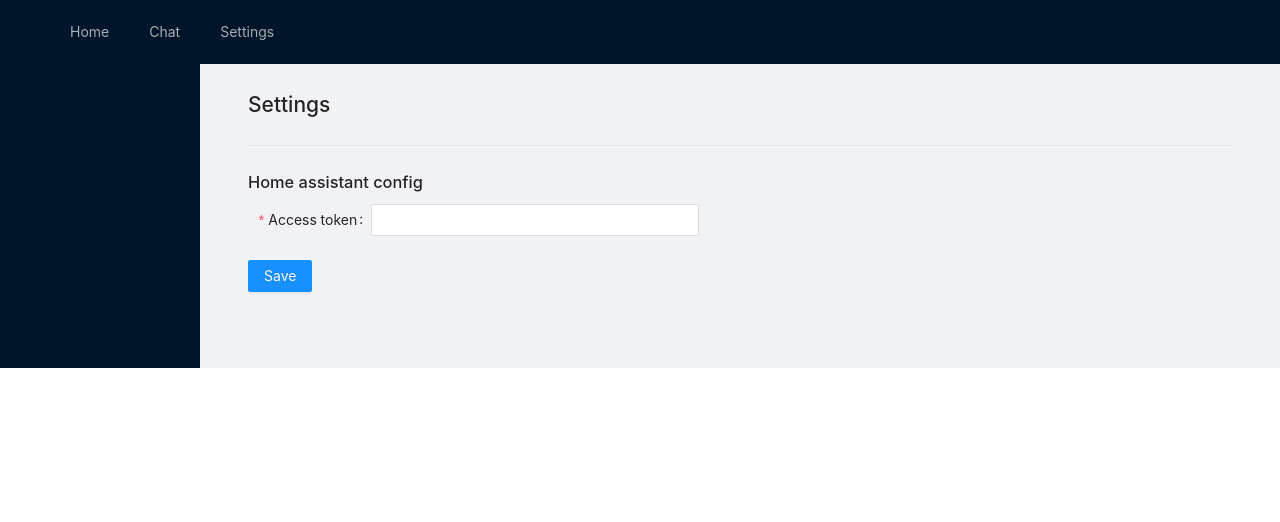
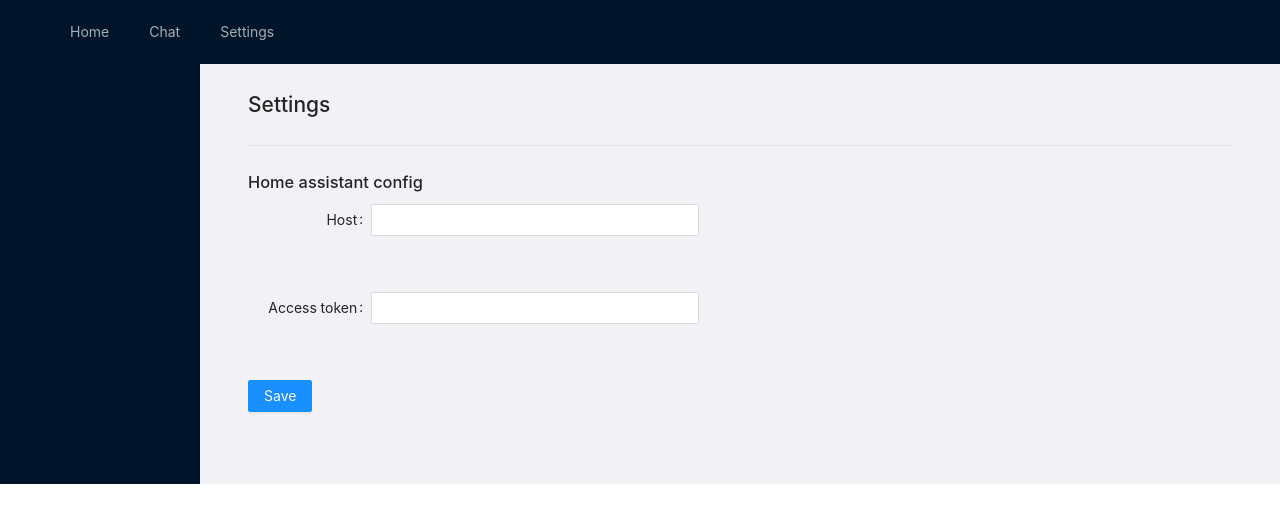
Before and after one commit to dresl/django-react-app, a React (Create React App) app in the folder django-react-frontend/: page /settings in a window 1280 px wide. Shown: the top 522 px of the page. Built offline with nearby package versions, Linux system fonts and the light colour scheme.

Commit message:
Cleanups and add host localstorage

```diff
--- a/django-react-frontend/package.json
+++ b/django-react-frontend/package.json
@@ -3,6 +3,7 @@
   "version": "0.1.0",
   "private": true,
   "dependencies": {
+    "@ant-design/icons": "^4.2.1",
     "@craco/craco": "^5.6.4",
     "@testing-library/jest-dom": "^4.2.4",
     "@testing-library/react": "^9.5.0",
--- a/django-react-frontend/src/App.js
+++ b/django-react-frontend/src/App.js
@@ -1,18 +1,7 @@
-import React, { useReducer } from 'react';
-import { UserOutlined, LaptopOutlined, NotificationOutlined } from '@ant-design/icons';
-import { Layout, Menu, Breadcrumb } from 'antd';
-import ChatList from './components/chat/ChatList'
-import {
-  Switch,
-  Route,
-  NavLink,
-  Link,
-  useRouteMatch,
-  useParams
-} from "react-router-dom";
-import Item from 'antd/lib/list/Item';
-const { SubMenu } = Menu;
-const { Header, Content, Sider } = Layout;
+import React from 'react'
+import { Layout, Menu } from 'antd'
+import { NavLink } from "react-router-dom"
+const { Header, Content, Sider } = Layout
 
 function App(props) {
   return (
@@ -47,4 +36,4 @@ function App(props) {
   )
 }
 
-export default App;
+export default App
--- a/django-react-frontend/src/components/Home.js
+++ b/django-react-frontend/src/components/Home.js
@@ -1,14 +1,12 @@
 import React from "react";
-import {
-  Switch,
-  Route,
-  Link,
-  useRouteMatch,
-  useParams,
-  withRouter
-} from "react-router-dom";
 import { Button, Spin, Divider } from "antd";
 import fetchJson from '../remote';
+import { CheckCircleTwoTone, CloseCircleTwoTone } from '@ant-design/icons';
+
+const IconStyles = {
+    fontSize: '17px',
+    marginLeft: '5px',
+}
 
 class Home extends React.Component {
     constructor(props) {
@@ -22,22 +20,29 @@ class Home extends React.Component {
         this.setState({
             lowTarifSensorState: null
         })
-        this.setState({
-            lowTarifSensorState: await fetchJson('/api/states/binary_sensor.nocni_proud_2', 'http://hass:8123', 'GET', {
-                'Authorization': 'Bearer ' + localStorage.getItem('hass-token')
+        if (localStorage.getItem('hass-host')?.slice(0, 4) === 'http') {
+            this.setState({
+                lowTarifSensorState: await fetchJson('/api/states/binary_sensor.nocni_proud_2', localStorage.getItem('hass-host'), 'GET', {
+                    'Authorization': 'Bearer ' + localStorage.getItem('hass-token')
+                })
             })
-        })
+        }
     }
 
     componentDidMount = async() => {
         await this.fetchSensorData()
     }
 
+    getOnOffIcon = state => {return {
+        on: <CheckCircleTwoTone style={IconStyles} twoToneColor="#52c41a"/>,
+        off: <CloseCircleTwoTone style={IconStyles} twoToneColor="red"/>
+    }[state] ?? null}
+
     render = () => {
         return (
             <React.Fragment>
                 <h2>Django React App</h2>
-                <span>Low tarif sensor state: {this.state.lowTarifSensorState?.state ?? <Spin/>}</span>
+                <span>Low tarif sensor state: {this.getOnOffIcon(this.state.lowTarifSensorState?.state) ?? <Spin/>}</span>
                 <Divider style={{margin: 10}}/>
                 <Button onClick={this.fetchSensorData}>Refresh</Button>
             </React.Fragment>
--- a/django-react-frontend/src/components/Settings.js
+++ b/django-react-frontend/src/components/Settings.js
@@ -1,30 +1,38 @@
 import React from "react";
-import { Button, Spin, Divider, Input, Form, Typography } from "antd";
+import { Button, Divider, Input, Form, Typography } from "antd";
 
 const layout = {
     labelCol: { span: 3 },
     wrapperCol: { span: 8 }
 }
 
+const tailLayout = {
+    wrapperCol: { offset: 3, span: 16 },
+};
+
 class Settings extends React.Component {
 
     constructor(props) {
         super(props)
         this.state = {
+            hassHost: null,
             hassAccessToken: null
         }
     }
 
     componentDidMount = () => {
         this.setState({
+            hassHost: localStorage.getItem('hass-host'),
             hassAccessToken: localStorage.getItem('hass-token')
         })
     }
 
     clean = (data) => {
-        localStorage.setItem('hass-token', data.access_token)
+        localStorage.setItem('hass-host', data.hass_host ?? localStorage.getItem('hass-host'))
+        localStorage.setItem('hass-token', data.hass_access_token ?? localStorage.getItem('hass-token'))
         this.setState({
-            hassAccessToken: data.access_token
+            hassHost: data.hass_host ?? localStorage.getItem('hass-host'),
+            hassAccessToken: data.hass_access_token ?? localStorage.getItem('hass-token')
         })
     }
 
@@ -35,9 +43,19 @@ class Settings extends React.Component {
                 <Divider/>
                 <h3>Home assistant config</h3>
                 <Form {...layout} method='POST' onFinish={this.clean}>
-                    {this.state.hassAccessToken ? <span>Current: {this.state.hassAccessToken.slice(0, 10) + '...'}</span> : '' }
-                    <Form.Item label='Access token' name='access_token' rules={[{ required: true, message: 'Access token is required'}]}>
+                    <Form.Item label='Host' name='hass_host' style={{marginBottom: 0}}>
                         <Input/>
+                    </Form.Item>
+                    <Form.Item {...tailLayout}>
+                        {this.state.hassHost ? <Typography.Text>
+                            Current: <Typography.Text style={{fontWeight: 'bold'}}>{this.state.hassHost}</Typography.Text>
+                        </Typography.Text> : ''}
+                    </Form.Item>
+                    <Form.Item label='Access token' name='hass_access_token' style={{marginBottom: 0}}>
+                        <Input/>
+                    </Form.Item>
+                    <Form.Item {...tailLayout}>
+                        {this.state.hassAccessToken ? <Typography.Text>Current: {this.state.hassAccessToken.slice(0, 10) + '...'}</Typography.Text> : '' }
                     </Form.Item>
                     <Form.Item>
                         <Button type='primary' htmlType='submit'>Save</Button>
```
Also changed, not shown: django-react-frontend/src/components/chat/ChatDetail.js (+1 -9 lines), django-react-frontend/src/components/chat/ChatList.js (+1 -9 lines), django-react-frontend/src/router/Router.js (+1 -8 lines), 1 other file (tests, documents, lock files or other folders).
